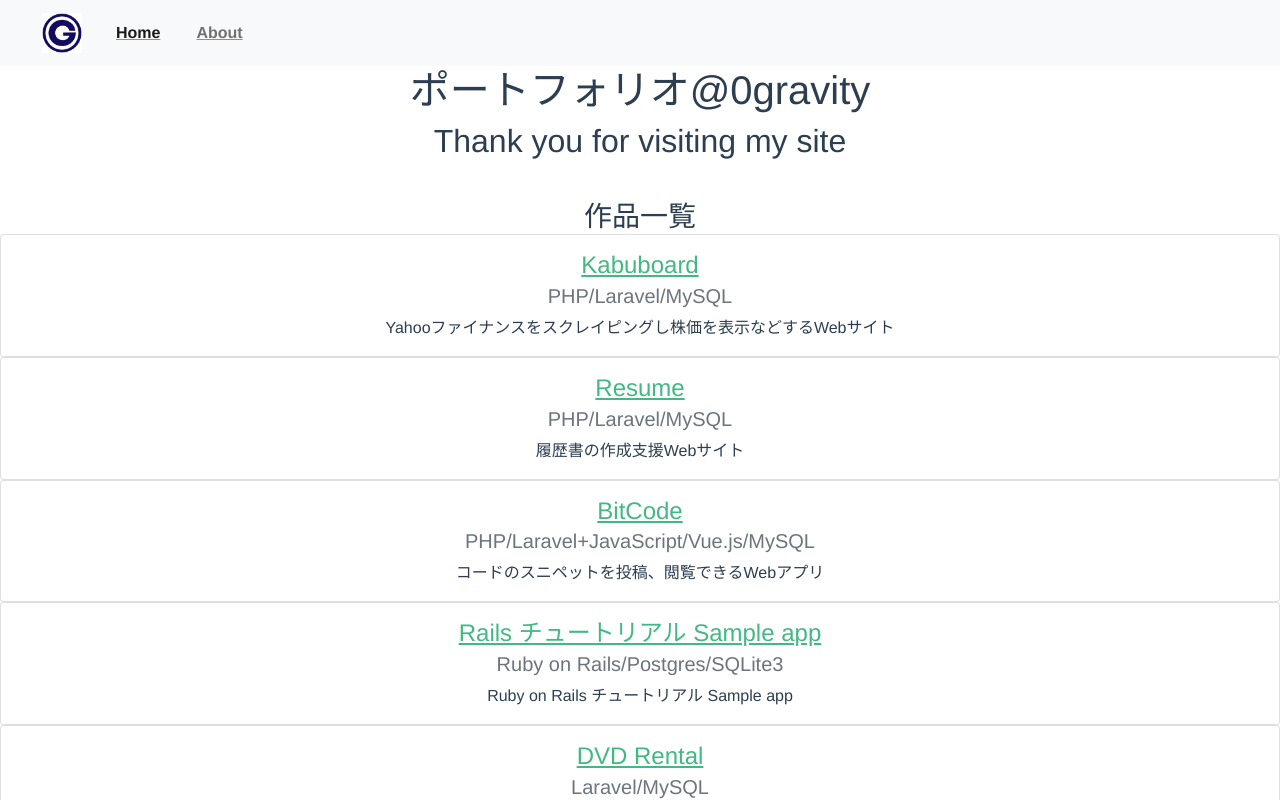
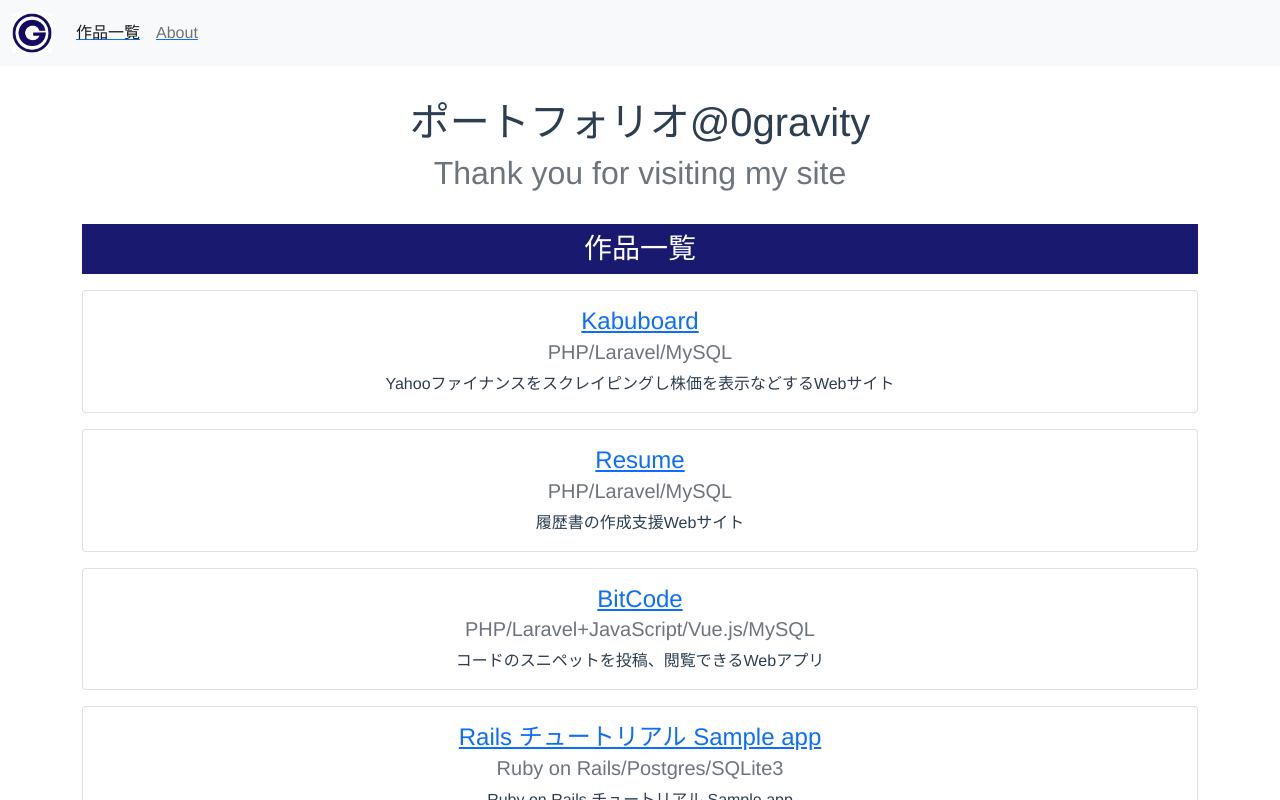
Before and after one commit to 0gravity000/my-works, a Vue app: page / in a window 1280 px wide. Shown: the top 800 px of the page. Built offline with nearby package versions, Linux system fonts and the light colour scheme.

Commit message:
全体的にレイアウトを修正

```diff
--- a/src/App.vue
+++ b/src/App.vue
@@ -24,16 +24,28 @@ export default {
   color: #2c3e50;
 }
 
-nav {
-  padding: 30px;
+.caption {
+  background-color: #191970;
+  color: white;
+  padding: 0.5rem;
 }
 
-nav a {
-  font-weight: bold;
-  color: #2c3e50;
+.card {
+  margin-top: 1rem;
 }
 
-nav a.router-link-exact-active {
-  color: #42b983;
+div.my-profile, div.my-skill {
+  margin-top: 1rem;
 }
+
+.header-main {
+  margin: 2rem;
+}
+
+.footer-main {
+  padding: 1rem;
+  margin-top: 1rem;
+}
+
+
 </style>
--- /dev/null
+++ b/src/components/FooterMain.vue
@@ -0,0 +1,25 @@
+<template>
+  <div class="footer-main bg-light text-start">
+  <div class="container-fluid">
+      <h3>Get in Touch</h3>
+      <h4>
+        <a href="https://0gravity.xyz/programming-note/" target="_blank" rel="noopener noreferrer">
+          Programming Note
+        </a>
+      </h4>
+      <p>プログラミングについてのブログ</p>
+      <h4>
+        <a href="https://github.com/0gravity000?tab=repositories" target="_blank" rel="noopener noreferrer">
+          Github
+        </a>
+      </h4>
+      <p>0gravityのリポジトリ</p>
+      <h4>
+        <a href="https://www.youtube.com/channel/UC4C012-4CuQG7QptQcrfyfQ" target="_blank" rel="noopener noreferrer">
+          Youtube
+        </a>
+      </h4>
+      <p>Youtubeチャンネル 0gravity</p>
+    </div>
+  </div>
+</template>
--- a/src/components/HeaderMain.vue
+++ b/src/components/HeaderMain.vue
@@ -1,6 +1,6 @@
 <template>
-  <div>
+  <div class="header-main">
     <h1>ポートフォリオ@0gravity</h1>
-    <h2>Thank you for visiting my site</h2>
+    <h2 class="text-muted">Thank you for visiting my site</h2>
   </div>
 </template>
--- a/src/components/MainContent.vue
+++ b/src/components/MainContent.vue
@@ -1,6 +1,6 @@
 <template>
   <div>
-    <h3>作品一覧</h3>
+    <h3 class="caption">作品一覧</h3>
     <MainContentItem />
   </div>
 </template>
@@ -19,18 +19,5 @@ export default {
 
 <!-- Add "scoped" attribute to limit CSS to this component only -->
 <style scoped>
-h3 {
-  margin: 40px 0 0;
-}
-ul {
-  list-style-type: none;
-  padding: 0;
-}
-li {
-  display: inline-block;
-  margin: 0 10px;
-}
-a {
-  color: #42b983;
-}
+
 </style>
--- a/src/components/MainContentItem.vue
+++ b/src/components/MainContentItem.vue
@@ -138,18 +138,5 @@ export default {
 
 <!-- Add "scoped" attribute to limit CSS to this component only -->
 <style scoped>
-h3 {
-  margin: 40px 0 0;
-}
-ul {
-  list-style-type: none;
-  padding: 0;
-}
-li {
-  display: inline-block;
-  margin: 0 10px;
-}
-a {
-  color: #42b983;
-}
+
 </style>
--- a/src/components/MyProfile.vue
+++ b/src/components/MyProfile.vue
@@ -1,6 +1,6 @@
 <template>
-  <div class="myprofile">
-    <h3>プロフィール</h3>
+  <h3 class="caption">プロフィール</h3>
+  <div class="my-profile">
     <p>
       そこx2ベテランのエンジニアです。
     </p>
@@ -21,18 +21,5 @@ export default {
 
 <!-- Add "scoped" attribute to limit CSS to this component only -->
 <style scoped>
-h3 {
-  margin: 40px 0 0;
-}
-ul {
-  list-style-type: none;
-  padding: 0;
-}
-li {
-  display: inline-block;
-  margin: 0 10px;
-}
-a {
-  color: #42b983;
-}
+
 </style>
--- a/src/components/MySkill.vue
+++ b/src/components/MySkill.vue
@@ -1,6 +1,6 @@
 <template>
-  <div class="myskill">
-    <h3>スキル</h3>
+  <h3 class="caption">スキル</h3>
+  <div class="my-skill">
     <p>
       モダンWebアプリ開発に興味があります。Laravelとかコード書いてて、なんだか面白い。
     </p>
@@ -21,18 +21,5 @@ export default {
 
 <!-- Add "scoped" attribute to limit CSS to this component only -->
 <style scoped>
-h3 {
-  margin: 40px 0 0;
-}
-ul {
-  list-style-type: none;
-  padding: 0;
-}
-li {
-  display: inline-block;
-  margin: 0 10px;
-}
-a {
-  color: #42b983;
-}
+
 </style>
--- a/src/components/NavbarMain.vue
+++ b/src/components/NavbarMain.vue
@@ -11,12 +11,12 @@
         <ul class="navbar-nav">
           <li class="nav-item">
             <router-link to="/">
-              <a class="nav-link active" aria-current="page" href="#">Home</a>
+              <a class="nav-link active" aria-current="page">作品一覧</a>
             </router-link>
           </li>
           <li class="nav-item">
             <router-link to="/about">
-              <a class="nav-link" href="#">About</a>
+              <a class="nav-link">About</a>
             </router-link>
           </li>
         </ul>
@@ -33,18 +33,5 @@ export default {
 
 <!-- Add "scoped" attribute to limit CSS to this component only -->
 <style scoped>
-h3 {
-  margin: 40px 0 0;
-}
-ul {
-  list-style-type: none;
-  padding: 0;
-}
-li {
-  display: inline-block;
-  margin: 0 10px;
-}
-a {
-  color: #42b983;
-}
+
 </style>
--- a/src/views/AboutView.vue
+++ b/src/views/AboutView.vue
@@ -1,8 +1,11 @@
 <template>
   <div class="about">
-    <HeaderMain />
-    <MyProfile />
-    <MySkill />
+    <div class="container">
+      <HeaderMain />
+      <MyProfile />
+      <MySkill />
+    </div>
+    <FooterMain />
   </div>
 </template>
 
@@ -11,13 +14,20 @@
 import MyProfile from '@/components/MyProfile.vue'
 import MySkill from '@/components/MySkill.vue'
 import HeaderMain from '@/components/HeaderMain.vue'
+import FooterMain from '@/components/FooterMain.vue'
 
 export default {
   name: 'HomeView',
   components: {
     MyProfile,
     MySkill,
-    HeaderMain
+    HeaderMain,
+    FooterMain
   }
 }
 </script>
+
+<!-- Add "scoped" attribute to limit CSS to this component only -->
+<style scoped>
+
+</style>
--- a/src/views/HomeView.vue
+++ b/src/views/HomeView.vue
@@ -1,7 +1,10 @@
 <template>
   <div class="home">
-    <HeaderMain />
-    <MainContent />
+    <div class="container">
+      <HeaderMain />
+      <MainContent />
+    </div>
+    <FooterMain />
   </div>
 </template>
 
@@ -9,12 +12,19 @@
 // @ is an alias to /src
 import MainContent from '@/components/MainContent.vue'
 import HeaderMain from '@/components/HeaderMain.vue'
+import FooterMain from '@/components/FooterMain.vue'
 
 export default {
   name: 'HomeView',
   components: {
     MainContent,
-    HeaderMain
+    HeaderMain,
+    FooterMain
   }
 }
 </script>
+
+<!-- Add "scoped" attribute to limit CSS to this component only -->
+<style scoped>
+
+</style>
```
